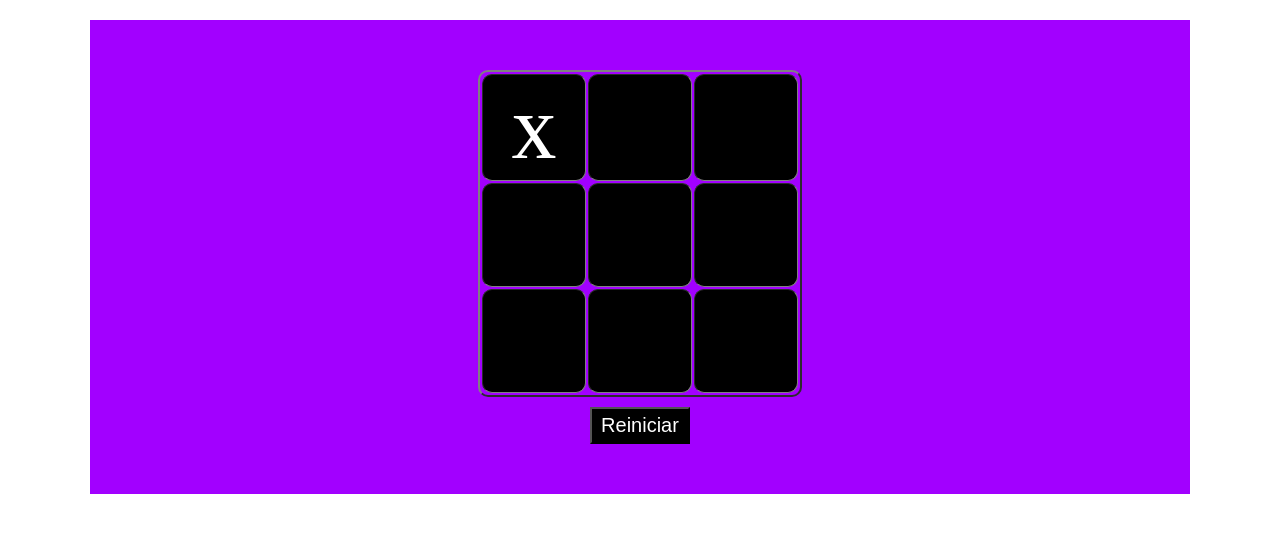
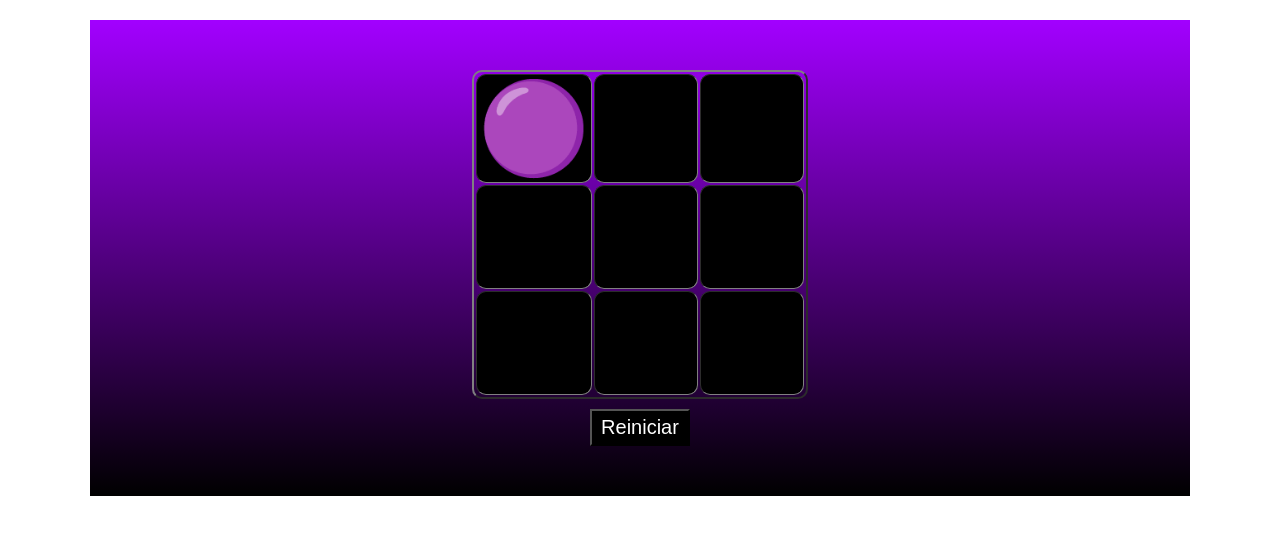
Before and after one commit to Fernandes00131/Jogo-da-Velha-F-, a plain HTML site: page index.html in a window 1280 px wide. Both pictures are taken after a click on the element 534 px from the left and 186 px from the top of the page. Shown: the part 61-596 px from the top of the page. Drawn offline with Linux system fonts and the light colour scheme.

Commit message:
Add files via upload

```diff
--- a/main.js
+++ b/main.js
@@ -1,13 +1,13 @@
-var jogador = "x";
+var jogador = "🟣";
 
 function jogar(celula){
     if(celula.innerHTML == ""){
         celula.innerHTML = jogador;
 
-        if(jogador == "x"){
-            jogador = "o";
+        if(jogador == "🟣"){
+            jogador = "⚪";
         } else{
-            jogador = "x"
+            jogador = "🟣"
         }
     }
 
--- a/style.css
+++ b/style.css
@@ -4,7 +4,7 @@
     border: 1px solid rgb(255, 255, 255);
     width: 1000px;
     padding: 50px;
-    background-color: rgb(162, 0, 255);
+    background: linear-gradient(180deg, rgb(162, 0, 255), rgb(0, 0, 0));
     text-align: center;
 }
 
```
